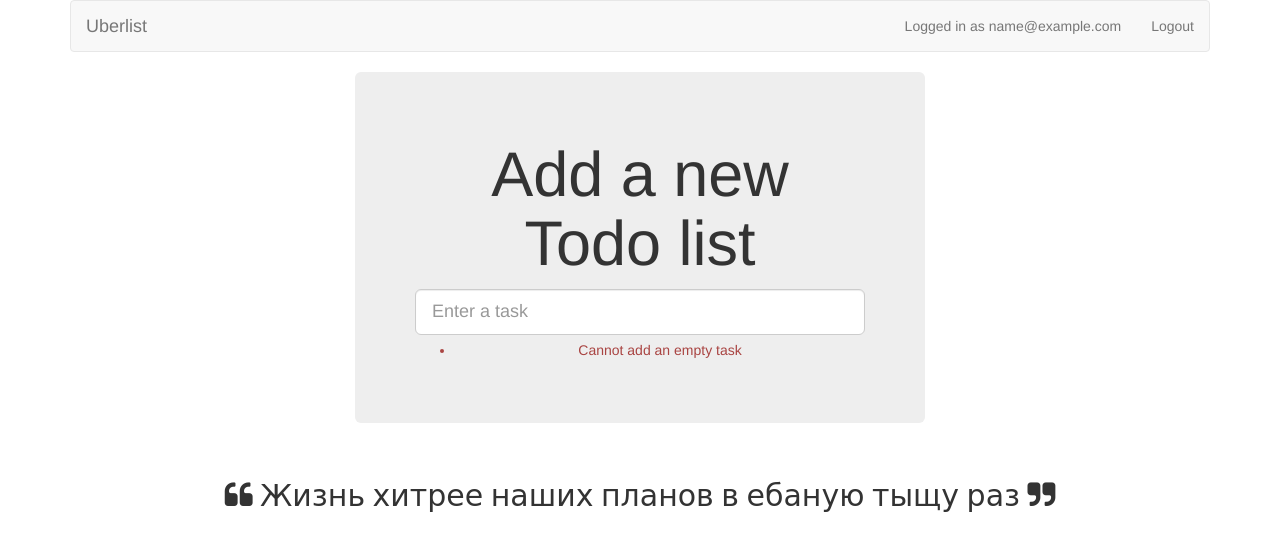
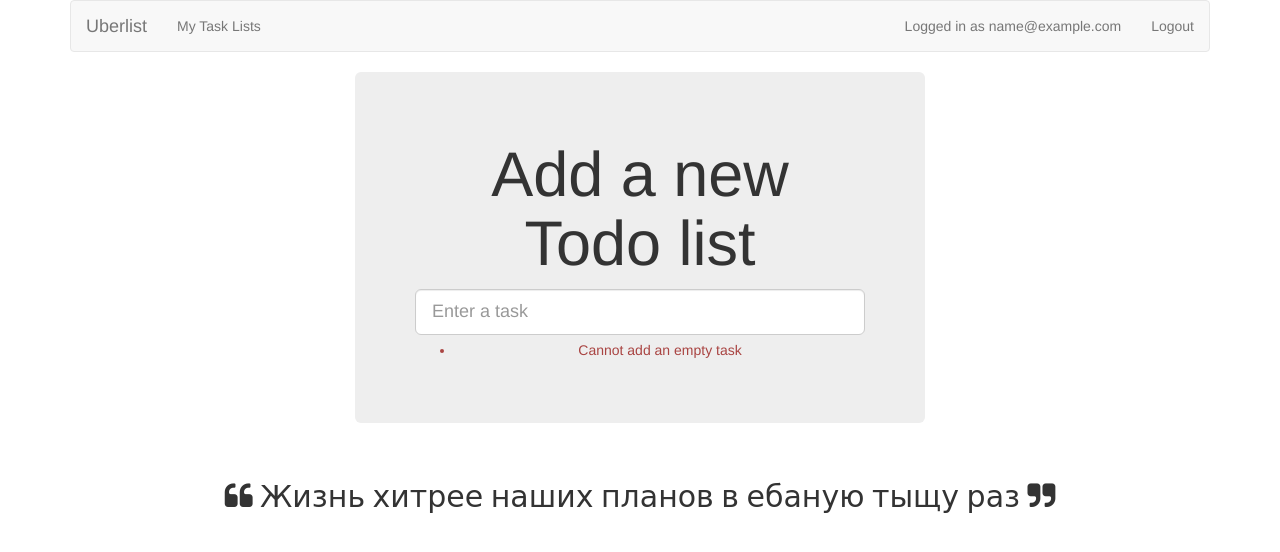
Before and after one commit to festeh/mytodolist, a Django app: page /lists/new in a window 1280 px wide. Shown: the top 552 px of the page. Run offline with Django 3.2, Linux system fonts and the light colour scheme; the visitor is signed in with stand-in values (Sample User, id 1); some libraries are stand-ins or nearby versions.

Commit message:
add view and template for user task lists

```diff
--- a/lists/templates/base.html
+++ b/lists/templates/base.html
@@ -17,6 +17,9 @@
         <div class="container-fluid">
             <a href="/" class="navbar-brand">Uberlist</a>
             {% if user.email %}
+                <ul class="nav navbar-nav navbar-left">
+                    <li><a href={% url 'my_lists' user.email %}>My Task Lists</a></li>
+                </ul>
                 <ul class="nav navbar-nav navbar-right">
                     <li class="navbar-text">Logged in as {{ user.email }}</li>
                     <li><a href="{% url 'logout' %}">Logout</a></li>
@@ -46,6 +49,7 @@
     <div class="col-md-6 col-md-offset-3 jumbotron">
         <div class="text-center">
             <h1>{% block header_text %}{% endblock %}</h1>
+            {% block task_form %}
                 <form method="POST" action={% block form_action %}{% endblock %}>
                     {{ form.text }} {% csrf_token %}
                     {% if form.errors %}
@@ -54,12 +58,18 @@
                         </div>
                     {% endif %}
                 </form>
+            {% endblock %}
         </div>
     </div>
 
     <div class="row">
         <div class="col-md-6 col-md-offset-3">
             {% block table %}
+            {% endblock %}
+        </div>
+
+        <div class="col-md-6 col-md-offset-3">
+            {% block extra_content %}
             {% endblock %}
         </div>
     </div>
--- a/lists/urls.py
+++ b/lists/urls.py
@@ -1,7 +1,8 @@
 from django.conf.urls import url
-from lists.views import view_list, new_list
+from lists.views import view_list, new_list, my_lists
 
 urlpatterns = [
     url(r"new$", new_list, name="new_list"),
     url(r"(\d+)/$", view_list, name="view_list"),
+    url(r"users/(.+)/$", my_lists, name="my_lists"),
 ]
--- a/lists/views.py
+++ b/lists/views.py
@@ -31,3 +31,7 @@ def new_list(request):
         return redirect(list_)
     else:
         return render(request, "home.html", {"form": form})
+
+
+def my_lists(request, email):
+    return render(request, "my_lists.html")
```
Also changed, not shown: lists/templates/my_lists.html (added, +13 -0 lines), lists/tests/test_views.py (+6 -0 lines). Lines whose indentation alone changed are shown as unchanged.
